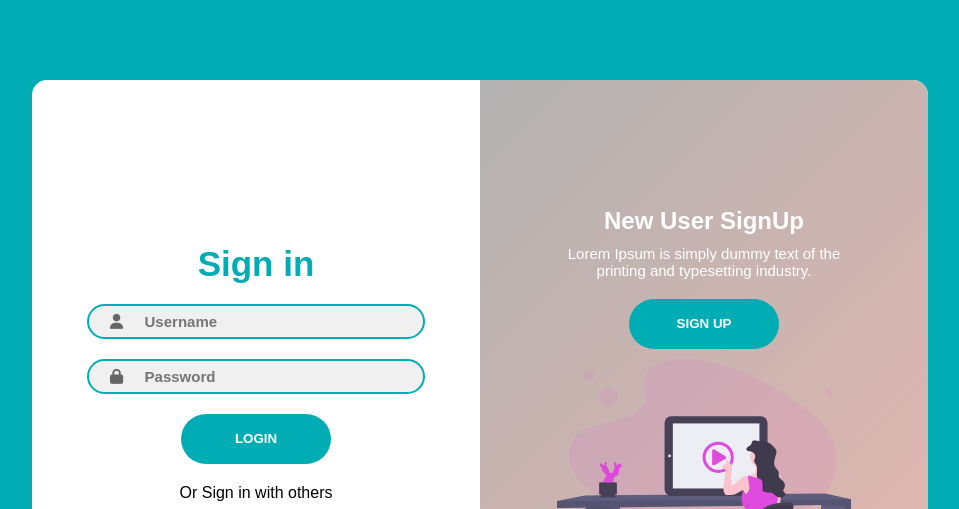
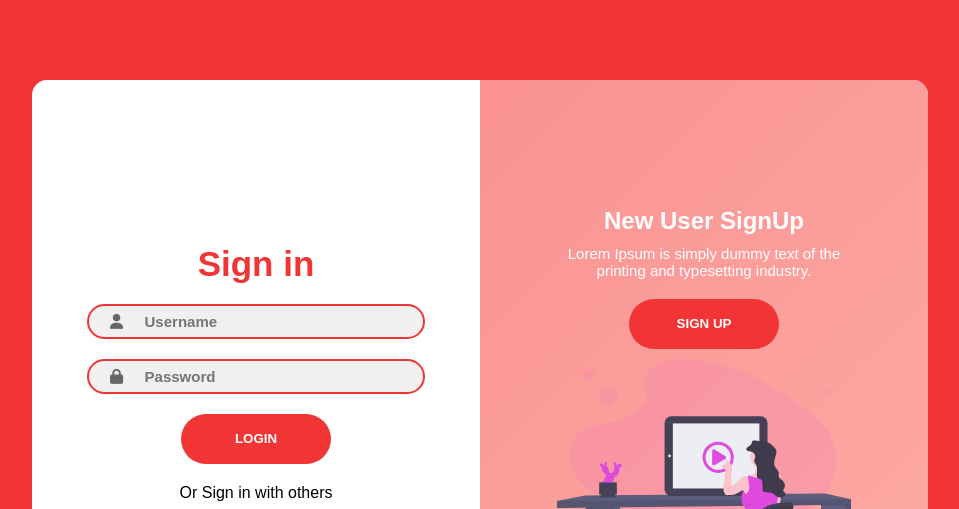
Before and after one commit to SIBTAIN-ASAD/Mobile_Computing_As_1, a plain HTML site: page index.html in a window 1280 px wide. Shown: the top 509 px of the page, without its empty margins (160-1119 px from the left). Drawn offline with Linux system fonts and the light colour scheme.

Commit message:
second commit

```diff
--- a/styles.css
+++ b/styles.css
@@ -9,7 +9,7 @@ body{
     align-items: center;
     justify-content: center;
     min-height: 100vh;
-    background: #00adb5;
+    background: #f13434;
 }
 .container{
     position: relative;
@@ -27,7 +27,7 @@ body{
     left: -50%;
     width: 100%;
     height: 100%;
-    background: linear-gradient(-45deg, #ffb8ad, #b2b2b2);
+    background: linear-gradient(-45deg, #ffb8ad, #fa9292);
     z-index: 6;
     transform: translateX(100%);
     transition: 1s ease-in-out;
@@ -68,7 +68,7 @@ form.sign-up-form{
 }
 .title{
     font-size: 35px;
-    color: #00adb5;
+    color: #f13434;
     margin-bottom: 10px;
 }
 .input-field{
@@ -76,7 +76,7 @@ form.sign-up-form{
     height: 35px;
     background: #f0f0f0;
     margin: 10px 0;
-    border: 2px solid #00adb5;
+    border: 2px solid #f13434;
     border-radius: 30px;
     display: flex;
     align-items: center;
@@ -105,7 +105,7 @@ form.sign-up-form{
     height: 50px;
     border: none;
     border-radius: 50px;
-    background: #00adb5;
+    background: #f13434;
     color: #fff;
     font-weight: 600;
     margin: 10px 0;
@@ -113,7 +113,7 @@ form.sign-up-form{
     cursor: pointer;
 }
 .btn:hover{
-    background: #323232;
+    background: #ff0101;
 }
 
 .social-text{
@@ -143,7 +143,7 @@ a{
 }
 
 .social-icon:hover{
-    background: #323232;
+    background: #ff0101;
     color: #fff;
 }
 
```
